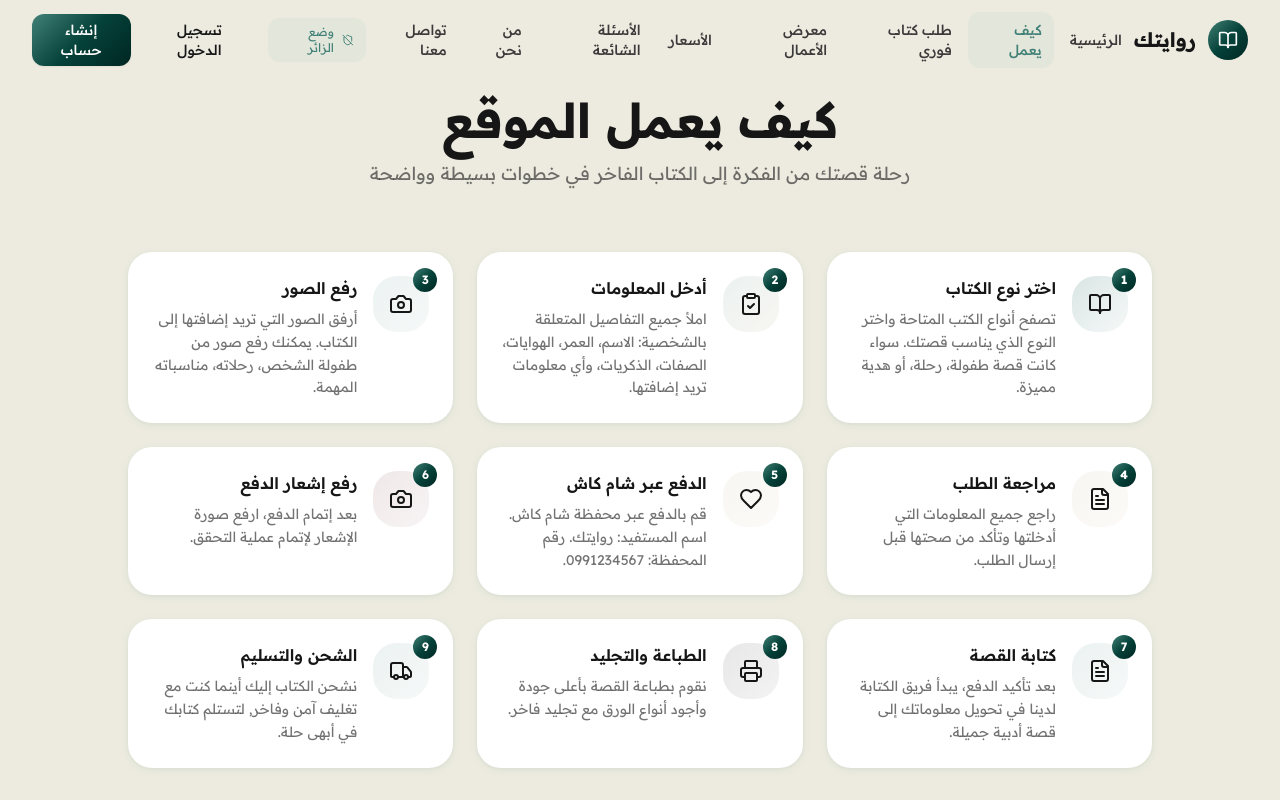
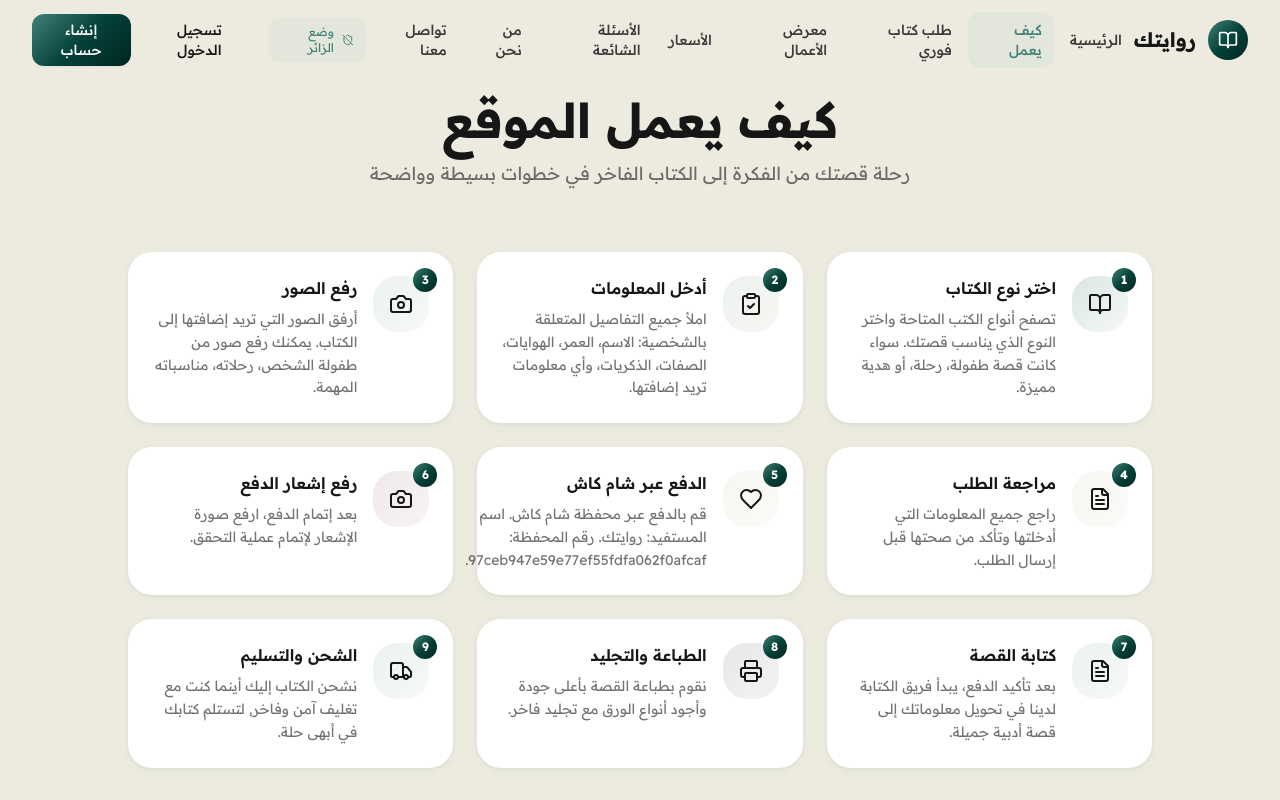
Before and after one commit to kalsalh23/rewaytik, a React (Vite) app: page /how-it-works in a window 1280 px wide. Shown: the top 800 px of the page. Built offline with nearby package versions, Linux system fonts and the light colour scheme.

Commit message:
تحديث رقم محفظة الدفع

```diff
--- a/src/pages/HowItWorks.tsx
+++ b/src/pages/HowItWorks.tsx
@@ -31,7 +31,7 @@ const steps = [
   {
     icon: Heart,
     title: 'الدفع عبر شام كاش',
-    desc: 'قم بالدفع عبر محفظة شام كاش. اسم المستفيد: روايتك. رقم المحفظة: 0991234567.',
+    desc: 'قم بالدفع عبر محفظة شام كاش. اسم المستفيد: روايتك. رقم المحفظة: 97ceb947e59e77ef55fdfa062f0afcaf.',
     color: 'from-accent/10 to-accent/5',
   },
   {
--- a/src/pages/Payment.tsx
+++ b/src/pages/Payment.tsx
@@ -10,7 +10,7 @@ import { useAuthStore } from '@/store/auth'
 
 const shamCashInfo = {
   beneficiary: 'روايتك',
-  walletNumber: '0991234567',
+  walletNumber: '97ceb947e59e77ef55fdfa062f0afcaf',
 }
 
 export default function Payment() {
--- a/src/pages/admin/Settings.tsx
+++ b/src/pages/admin/Settings.tsx
@@ -14,7 +14,7 @@ export default function AdminSettings() {
     email: 'info@riwayatek.com',
     phone: '+966 55 123 4567',
     address: 'حماه، الجمهورية العربية السورية',
-    shamCashWallet: '0991234567',
+    shamCashWallet: '97ceb947e59e77ef55fdfa062f0afcaf',
     shamCashBeneficiary: 'روايتك',
     shippingCost: 'مجاني',
   })
```
